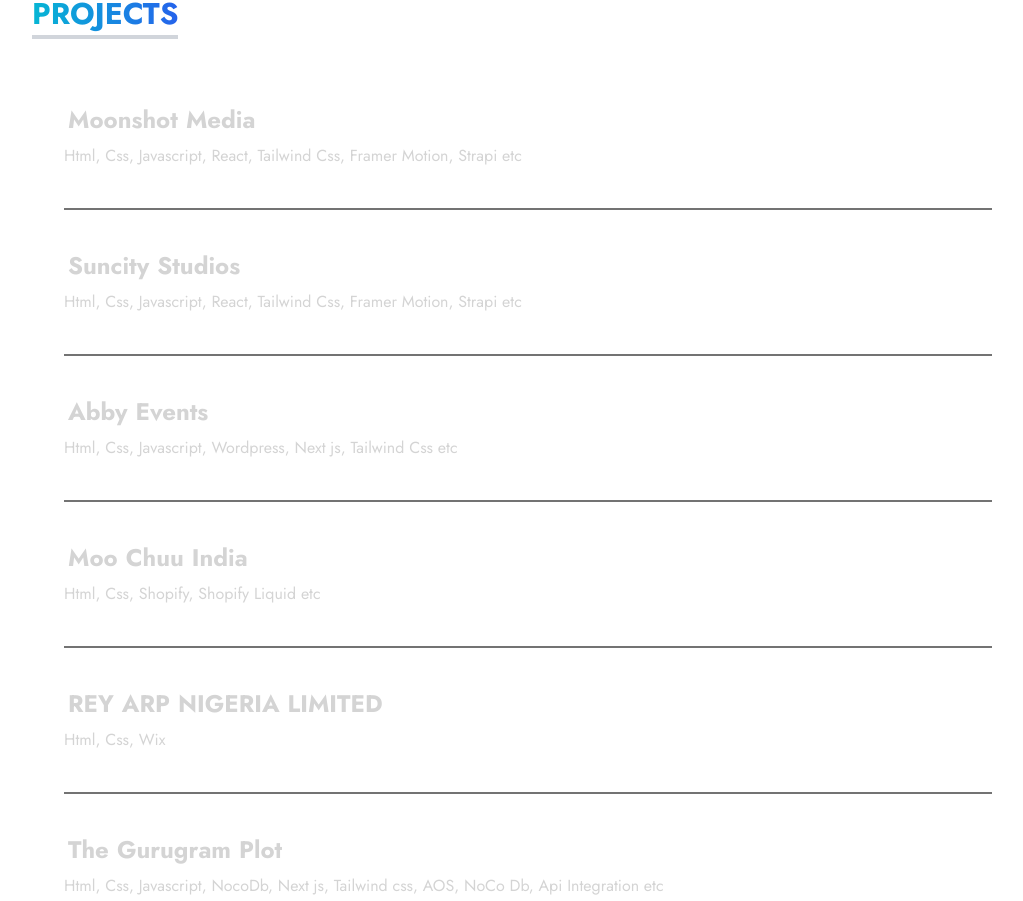
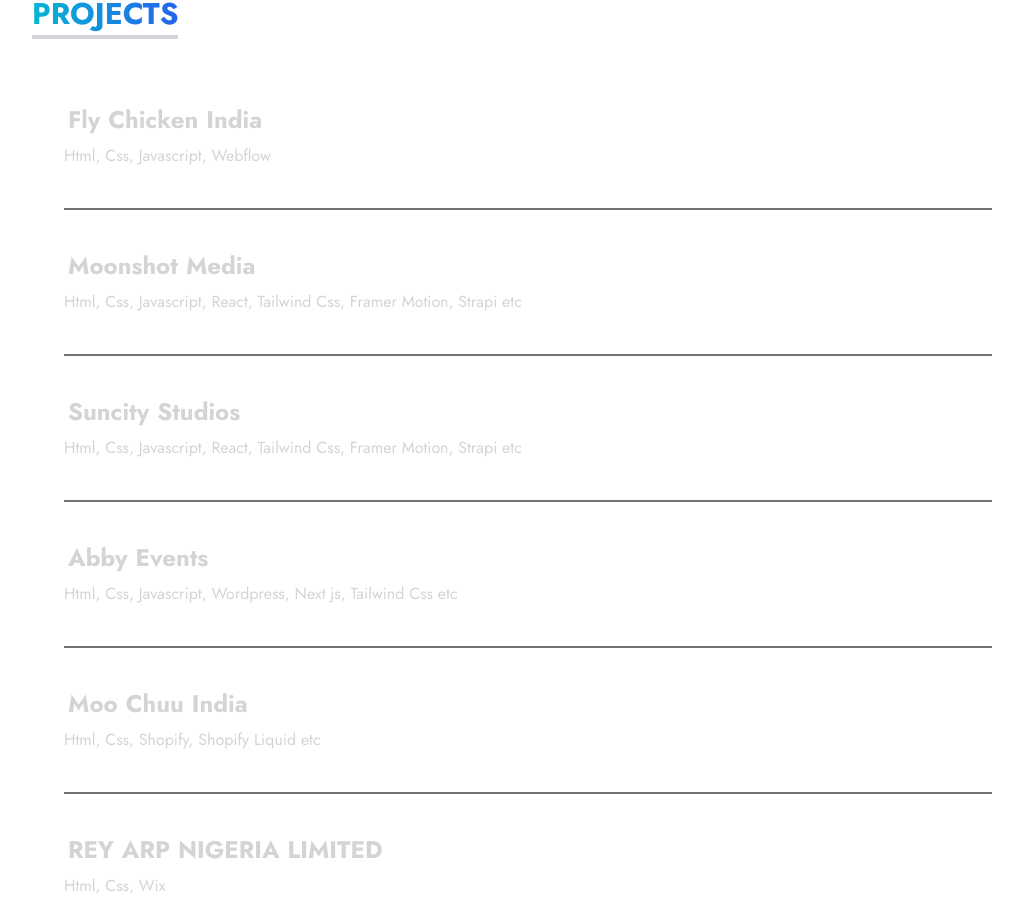
Before and after one commit to RishabhTripathy/Portfolio, a React (Create React App) app: page / in a window 1280 px wide. Shown: the part 2345-3246 px from the top of the page, without its empty margins (112-1135 px from the left). Built offline with nearby package versions, Linux system fonts and the light colour scheme; grey boxes are pictures that could not be loaded.

Commit message:
added project

```diff
--- a/src/Components/Projects.jsx
+++ b/src/Components/Projects.jsx
@@ -13,6 +13,7 @@
 import p10 from "../assets/projects/project10.png";
 import p11 from "../assets/projects/project11.png";
 import p12 from "../assets/projects/project12.png";
+import p13 from "../assets/projects/project13.png";
 import { HoverImageLinks } from "./projectDetails";
 
 export default function Projects() {
@@ -100,7 +101,14 @@
       lnk: "https://moonshotmedia.in/",
       title: "Moonshot Media",
       desc: "Html, Css, Javascript, React, Tailwind Css, Framer Motion, Strapi etc"
-    }
+    },
+    {
+      id: 13,
+      img: p13,
+      lnk: "https://www.flychicken.in/",
+      title: "Fly Chicken India",
+      desc: "Html, Css, Javascript, Webflow"
+    },
   ];
 
   return (
```
Also changed, not shown: 1 other file (tests, documents, lock files or other folders).
